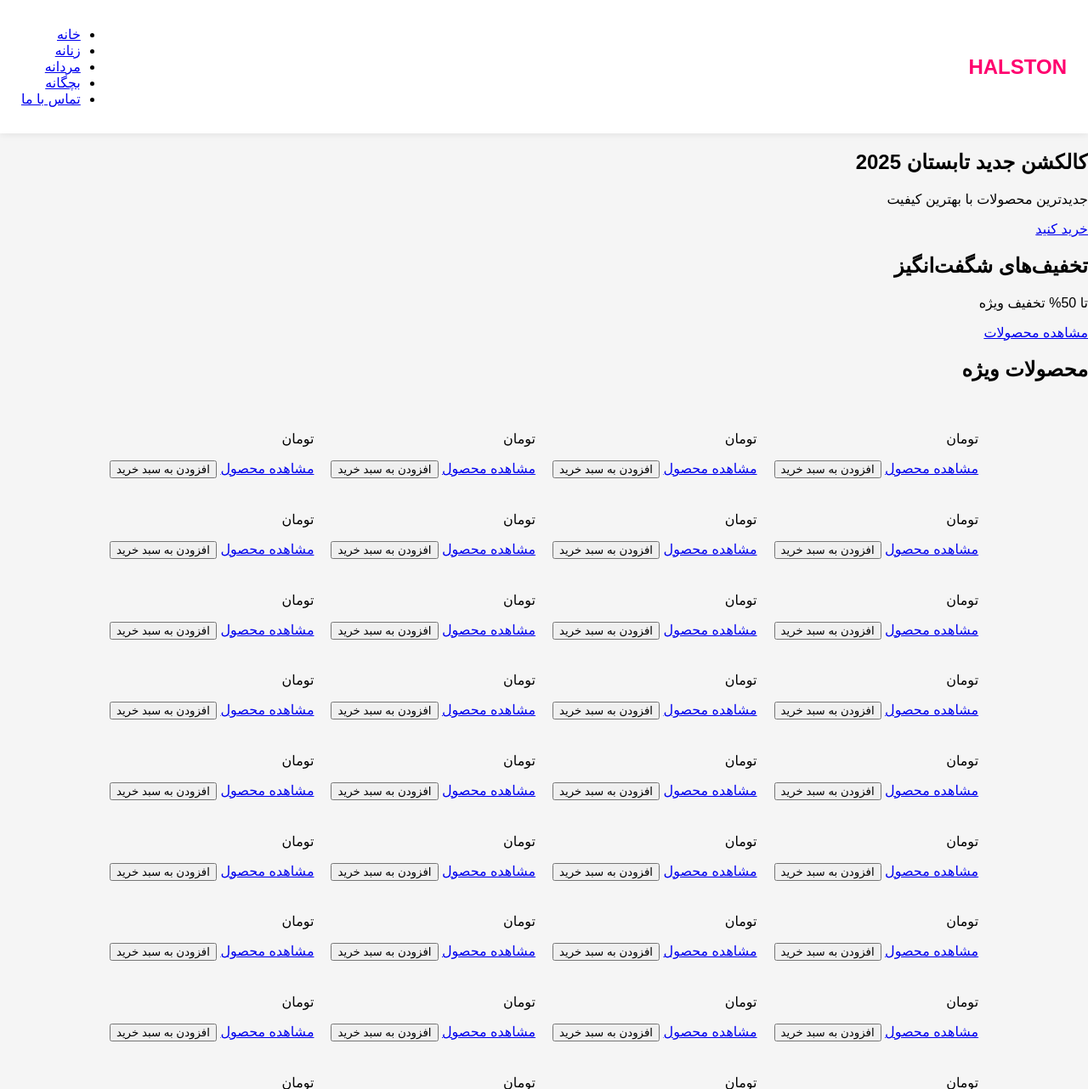
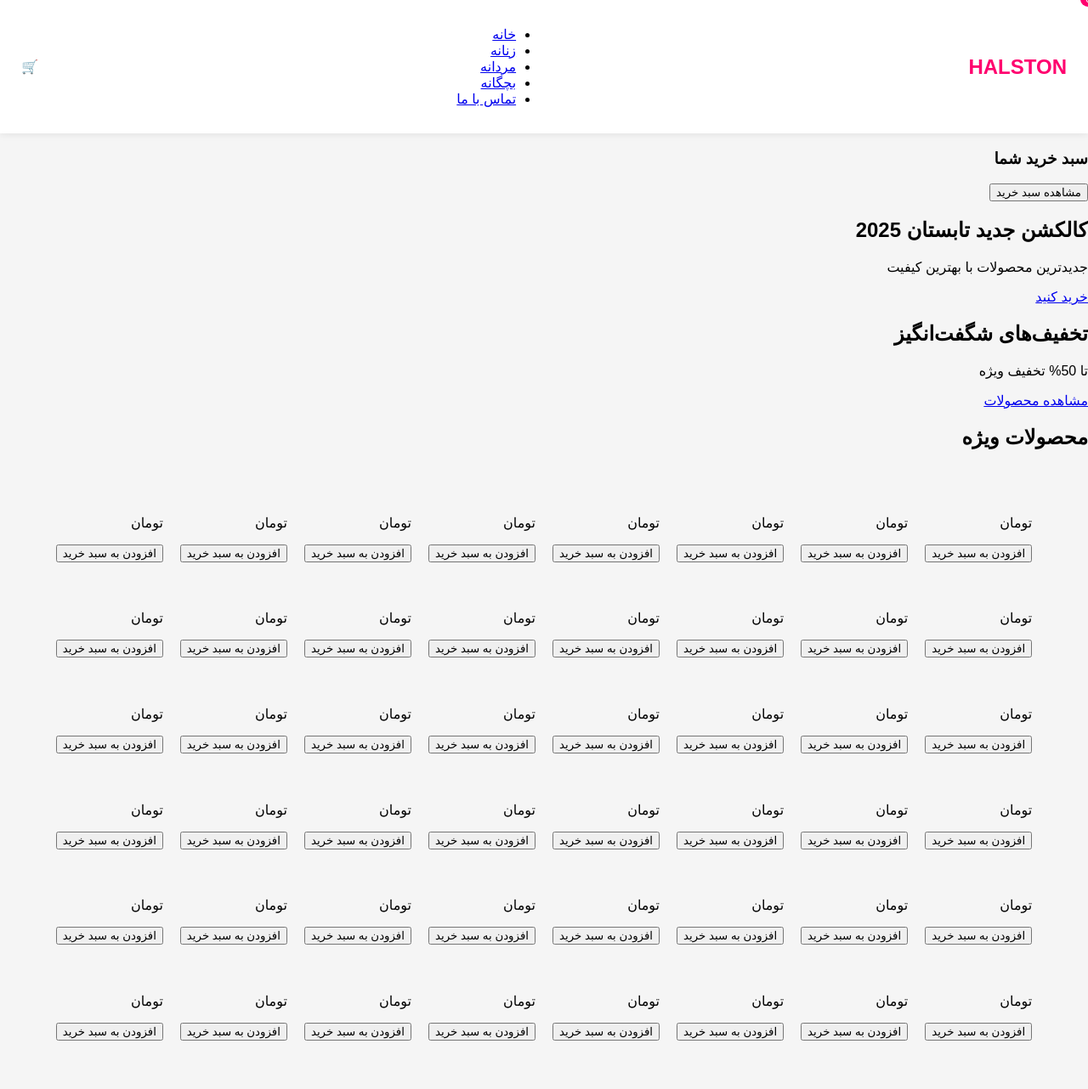
Before and after one commit to artintaleei90/Site, a Flask app: page / in a window 1280 px wide. Shown: the top 1282 px of the page at 85% size. Run offline with Flask 3, Linux system fonts and the light colour scheme.

Commit message:
Update index.html

```diff
--- a/templates/index.html
+++ b/templates/index.html
@@ -1,10 +1,10 @@
 <!DOCTYPE html>
 <html lang="fa" dir="rtl">
 <head>
-<meta charset="UTF-8">
-<meta name="viewport" content="width=device-width, initial-scale=1.0">
-<title>هالستون | صفحه اصلی</title>
-<link rel="stylesheet" href="{{ url_for('static', filename='style.css') }}">
+    <meta charset="UTF-8">
+    <meta name="viewport" content="width=device-width, initial-scale=1.0">
+    <title>هالستون | صفحه اصلی</title>
+    <link rel="stylesheet" href="{{ url_for('static', filename='style.css') }}">
 </head>
 <body>
 <header>
@@ -18,7 +18,19 @@
             <li><a href="/contact">تماس با ما</a></li>
         </ul>
     </nav>
+
+    <!-- سبد خرید بالا سمت چپ -->
+    <div class="cart-icon" onclick="toggleCart()">
+        🛒 <span id="cart-count">0</span>
+    </div>
 </header>
+
+<!-- پاپ‌آپ سبد خرید -->
+<div id="cart-popup" class="cart-popup hidden">
+    <h3>سبد خرید شما</h3>
+    <div id="cart-items"></div>
+    <button onclick="goToCart()" class="btn-primary">مشاهده سبد خرید</button>
+</div>
 
 <section class="banner">
     <div class="slide active">
@@ -41,18 +53,20 @@
     <h2>محصولات ویژه</h2>
     <div class="product-list">
         {% for product in products %}
-        <div class="product-item">
+        <div class="product-item" onclick="goToProduct('{{ product.id }}')">
+            <img src="{{ product.image }}" alt="{{ product.name }}">
             <h3>{{ product.name }}</h3>
             <p>{{ product.price }} تومان</p>
-            <a href="/product/{{ product.id }}">مشاهده محصول</a>
-            <button onclick="addToCart('{{ product.name }}')">افزودن به سبد خرید</button>
+            <button onclick="event.stopPropagation(); addToCart('{{ product.id }}', '{{ product.name }}', '{{ product.price }}', '{{ product.image }}')">
+                افزودن به سبد خرید
+            </button>
         </div>
         {% endfor %}
     </div>
 </section>
 
 <footer>
-<p>© 2025 هالستون. تمامی حقوق محفوظ است.</p>
+    <p>© 2025 هالستون. تمامی حقوق محفوظ است.</p>
 </footer>
 <script src="{{ url_for('static', filename='script.js') }}"></script>
 </body>
```
